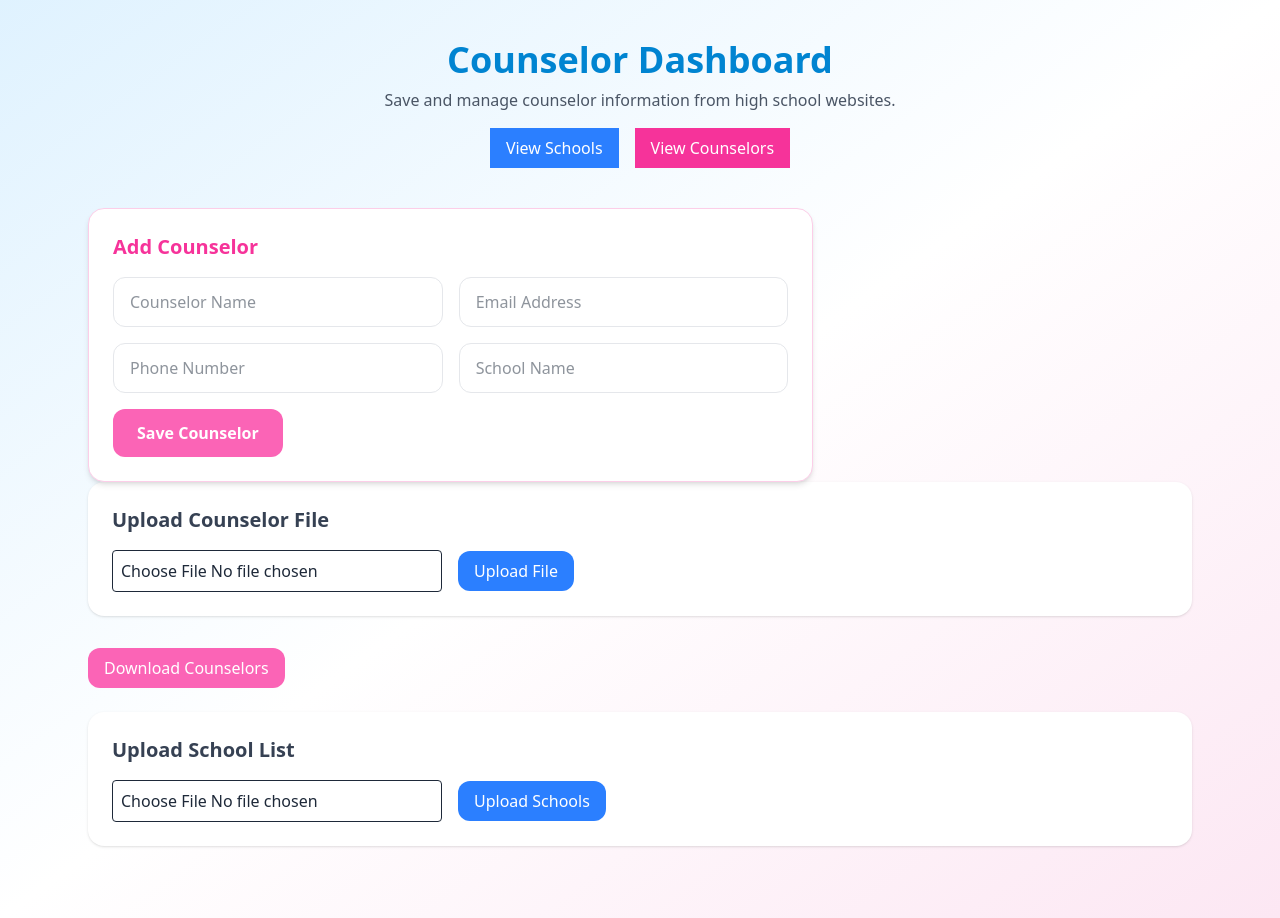
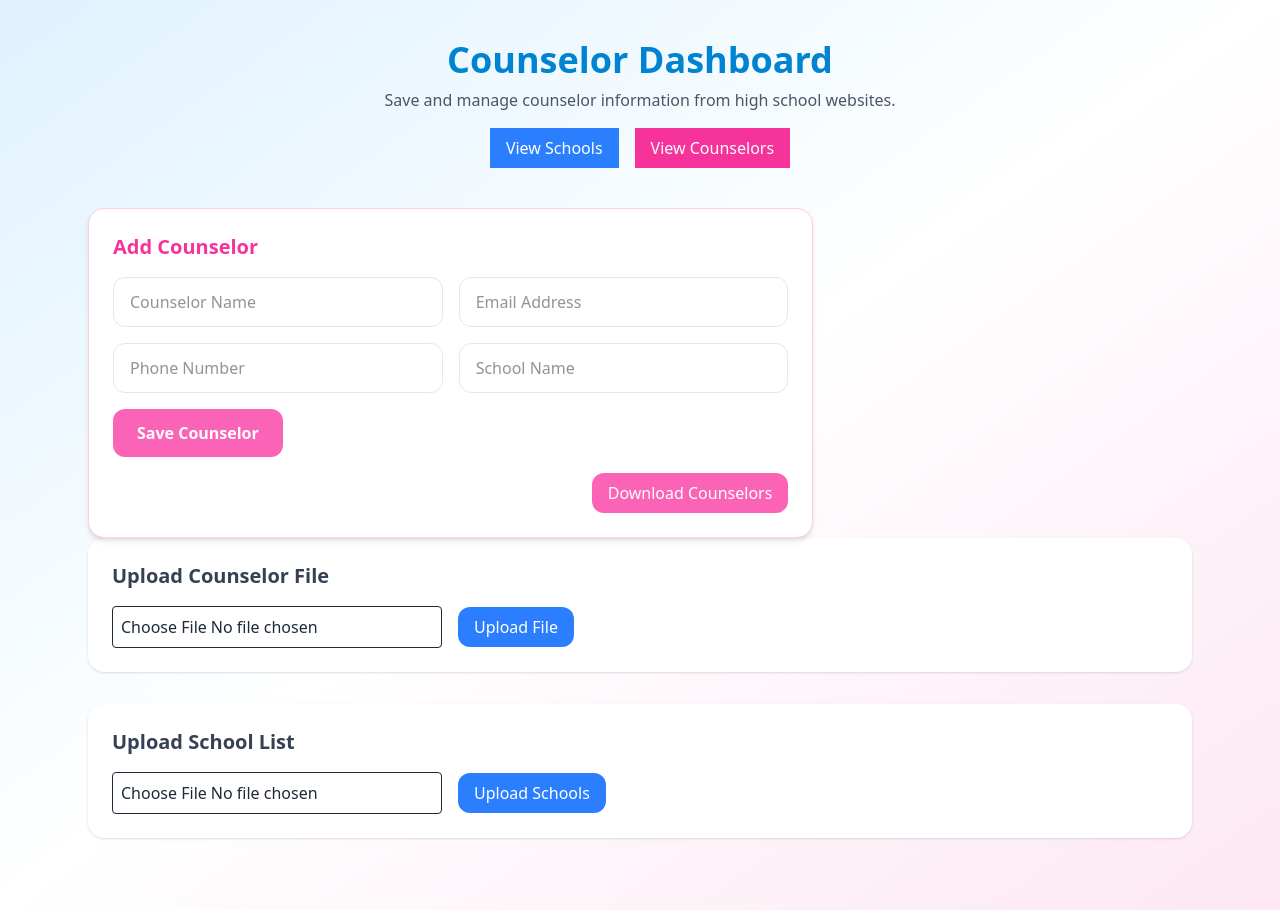
Before and after one commit to KarmaLama107/counselor-portal, a Next.js app: page / in a window 1280 px wide. Built offline with nearby package versions, Linux system fonts and the light colour scheme; no server answers; the database is empty.

Commit message:
Move download button to top right

```diff
--- a/app/page.tsx
+++ b/app/page.tsx
@@ -119,6 +119,14 @@ export default async function Home({ searchParams }: HomeProps) {
                 </button>
               </div>
             </form>
+            <div className="mt-4 flex justify-end">
+            <a
+    href="/api/counselors/download"
+    className="inline-block rounded-xl bg-pink-400 px-4 py-2 font-medium text-white hover:bg-pink-500"
+  >
+    Download Counselors
+  </a>
+  </div>
           </section>
         </div>
 
@@ -149,12 +157,7 @@ export default async function Home({ searchParams }: HomeProps) {
   </form>
 </div>
 <div className="mb-6">
-  <a
-    href="/api/counselors/download"
-    className="inline-block rounded-xl bg-pink-400 px-4 py-2 font-medium text-white hover:bg-pink-500"
-  >
-    Download Counselors
-  </a>
+
 </div>
 <div className="mb-8 rounded-2xl bg-white p-6 shadow">
   <h2 className="mb-4 text-xl font-semibold text-gray-700">
```
